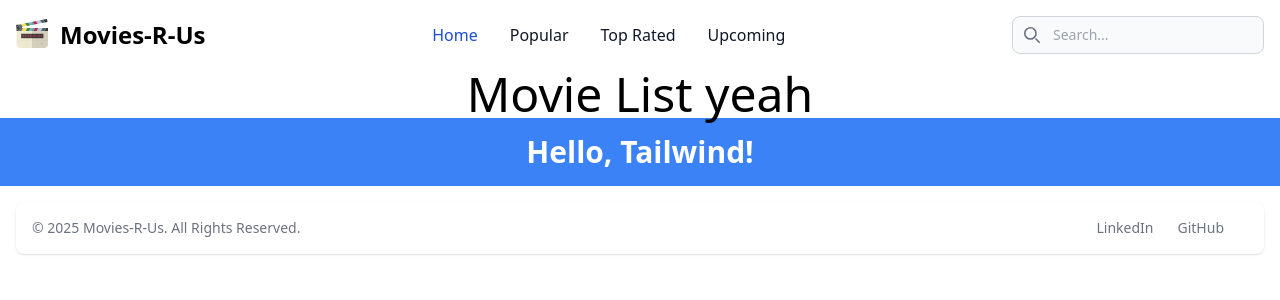
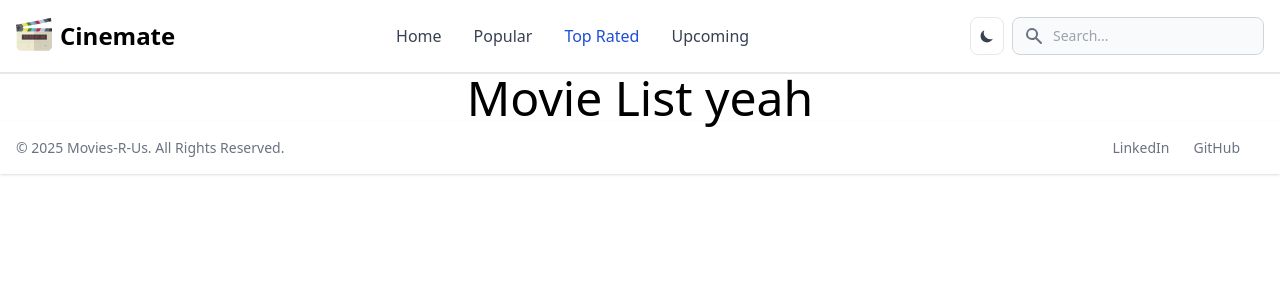
Before and after one commit to keatonflake/moviesrus, a React (Vite) app: page /movies/top in a window 1280 px wide. Shown: the top 300 px of the page. Built offline with nearby package versions, Linux system fonts and the light colour scheme.

Commit message:
added functional header

```diff
--- a/src/components/Footer.jsx
+++ b/src/components/Footer.jsx
@@ -2,24 +2,32 @@ import { Link } from "react-router-dom";
 
 export const Footer = () => {
   return (
-    <footer className="bg-white rounded-lg shadow m-4 dark:bg-gray-800">
+    <footer className="bg-white shadow dark:bg-gray-800">
       <div className="w-full mx-auto max-w-screen-xl p-4 md:flex md:items-center md:justify-between">
         <span className="text-sm text-gray-500 sm:text-center dark:text-gray-400">
           © 2025{" "}
-          <Link to="/">
-            <a className="hover:underline">Movies-R-Us</a>
+          <Link to="/" className="hover:underline">
+            Movies-R-Us
           </Link>
           . All Rights Reserved.
         </span>
         <ul className="flex flex-wrap items-center mt-3 text-sm font-medium text-gray-500 dark:text-gray-400 sm:mt-0">
           <li>
-            <Link target="blank" to="https://www.linkedin.com/in/keaton-flake/">
-              <a className="hover:underline me-4 md:me-6">LinkedIn</a>
+            <Link
+              target="_blank"
+              to="https://www.linkedin.com/in/keaton-flake/"
+              className="hover:underline me-4 md:me-6"
+            >
+              LinkedIn
             </Link>
           </li>
           <li>
-            <Link target="blank" to="https://github.com/keatonflake">
-              <a className="hover:underline me-4 md:me-6">GitHub</a>
+            <Link
+              target="_blank"
+              to="https://github.com/keatonflake"
+              className="hover:underline me-4 md:me-6"
+            >
+              GitHub
             </Link>
           </li>
         </ul>
--- a/src/components/Header.jsx
+++ b/src/components/Header.jsx
@@ -1,128 +1,231 @@
-import { Link, NavLink } from "react-router-dom";
-
+import { useEffect } from "react";
+import { useState } from "react";
+import { Link, NavLink, useNavigate } from "react-router-dom";
 import Logo from "../assets/movie.svg";
 
 export const Header = () => {
+  const [hidden, setHidden] = useState(true);
+  const [darkMode, setDarkMode] = useState(
+    JSON.parse(localStorage.getItem("darkMode")) || false
+  );
+  const navigate = useNavigate();
+
+  useEffect(() => {
+    localStorage.setItem("darkMode", JSON.stringify(darkMode));
+
+    if (darkMode) {
+      document.documentElement.classList.add("dark");
+    } else {
+      document.documentElement.classList.remove("dark");
+    }
+  }, [darkMode]);
+
+  const activeClass =
+    "text-base block py-2 pr-4 pl-3 text-white bg-blue-700 rounded md:bg-transparent md:text-blue-700 md:p-0 dark:text-white";
+  const inActiveClass =
+    "text-base block py-2 pr-4 pl-3 text-gray-700 rounded hover:bg-gray-100 md:hover:bg-transparent md:hover:text-blue-700 md:p-0 md:dark:hover:text-white dark:text-gray-400 dark:hover:bg-gray-700 dark:hover:text-white md:dark:hover:bg-transparent dark:border-gray-700";
+
+  const handleSubmit = (event) => {
+    event.preventDefault();
+    const queryTerm = event.target.search.value;
+    event.target.reset();
+    return navigate(`/search?q=${queryTerm}`);
+  };
+
   return (
     <header>
-      <nav className="bg-white border-gray-200 dark:bg-gray-900">
-        <div className="max-w-screen-xl flex flex-wrap items-center justify-between mx-auto p-4">
-          <Link to="/" className="flex items-center space-x-3">
-            <img src={Logo} className="h-8" alt="Flowbite Logo" />
+      <nav className="bg-white border-b-2 border-gray-200 px-2 sm:px-4 py-2 dark:bg-gray-900 dark:border-b-1 dark:border-gray-900">
+        <div className="flex flex-wrap justify-between items-center mx-auto">
+          <Link to="/" className="flex items-center">
+            <img src={Logo} className="mr-2 h-8 sm:h-9" alt="Cinemate Logo" />
             <span className="self-center text-2xl font-semibold whitespace-nowrap dark:text-white">
-              Movies-R-Us
+              Cinemate
             </span>
           </Link>
-          <div className="flex md:order-2">
+
+          <div id="mobile-nav" className="flex md:order-2">
             <button
+              onClick={() => setDarkMode(!darkMode)}
+              data-tooltip-target="navbar-search-example-toggle-dark-mode-tooltip"
+              type="button"
+              data-toggle-dark="light"
+              className="flex items-center p-2 mr-2 text-xs font-medium text-gray-700 bg-white rounded-lg border border-gray-200 toggle-dark-state-example hover:bg-gray-100 hover:text-blue-700 focus:z-10 focus:ring-2 focus:ring-gray-300 dark:focus:ring-gray-500 dark:bg-gray-800 focus:outline-none dark:text-gray-400 dark:border-gray-600 dark:hover:text-white dark:hover:bg-gray-700"
+            >
+              {darkMode ? (
+                <svg
+                  aria-hidden="true"
+                  data-toggle-icon="sun"
+                  className="w-4 h-4"
+                  fill="currentColor"
+                  viewBox="0 0 20 20"
+                  xmlns="http://www.w3.org/2000/svg"
+                >
+                  <path
+                    d="M10 2a1 1 0 011 1v1a1 1 0 11-2 0V3a1 1 0 011-1zm4 8a4 4 0 11-8 0 4 4 0 018 0zm-.464 4.95l.707.707a1 1 0 001.414-1.414l-.707-.707a1 1 0 00-1.414 1.414zm2.12-10.607a1 1 0 010 1.414l-.706.707a1 1 0 11-1.414-1.414l.707-.707a1 1 0 011.414 0zM17 11a1 1 0 100-2h-1a1 1 0 100 2h1zm-7 4a1 1 0 011 1v1a1 1 0 11-2 0v-1a1 1 0 011-1zM5.05 6.464A1 1 0 106.465 5.05l-.708-.707a1 1 0 00-1.414 1.414l.707.707zm1.414 8.486l-.707.707a1 1 0 01-1.414-1.414l.707-.707a1 1 0 011.414 1.414zM4 11a1 1 0 100-2H3a1 1 0 000 2h1z"
+                    fillRule="evenodd"
+                    clipRule="evenodd"
+                  ></path>
+                </svg>
+              ) : (
+                <svg
+                  aria-hidden="true"
+                  data-toggle-icon="moon"
+                  className="w-4 h-4"
+                  fill="currentColor"
+                  viewBox="0 0 20 20"
+                  xmlns="http://www.w3.org/2000/svg"
+                >
+                  <path d="M17.293 13.293A8 8 0 016.707 2.707a8.001 8.001 0 1010.586 10.586z"></path>
+                </svg>
+              )}
+            </button>
+            <button
+              onClick={() => setHidden(!hidden)}
               type="button"
               data-collapse-toggle="navbar-search"
               aria-controls="navbar-search"
               aria-expanded="false"
-              className="md:hidden text-gray-500 dark:text-gray-400 hover:bg-gray-100 dark:hover:bg-gray-700 focus:outline-none focus:ring-4 focus:ring-gray-200 dark:focus:ring-gray-700 rounded-lg text-sm p-2.5 me-1"
+              className="md:hidden text-gray-500 dark:text-gray-400 hover:bg-gray-100 dark:hover:bg-gray-700 focus:outline-none focus:ring-4 focus:ring-gray-200 dark:focus:ring-gray-700 rounded-lg text-sm p-2.5 mr-1"
             >
               <svg
                 className="w-5 h-5"
                 aria-hidden="true"
+                fill="currentColor"
+                viewBox="0 0 20 20"
                 xmlns="http://www.w3.org/2000/svg"
-                fill="none"
-                viewBox="0 0 20 20"
               >
                 <path
-                  stroke="currentColor"
-                  strokeLinecap="round"
-                  strokeLinejoin="round"
-                  strokeWidth="2"
-                  d="m19 19-4-4m0-7A7 7 0 1 1 1 8a7 7 0 0 1 14 0Z"
-                />
+                  fillRule="evenodd"
+                  d="M8 4a4 4 0 100 8 4 4 0 000-8zM2 8a6 6 0 1110.89 3.476l4.817 4.817a1 1 0 01-1.414 1.414l-4.816-4.816A6 6 0 012 8z"
+                  clipRule="evenodd"
+                ></path>
               </svg>
               <span className="sr-only">Search</span>
             </button>
-            <div className="relative hidden md:block">
-              <div className="absolute inset-y-0 left-0 flex items-center ps-3 pointer-events-none">
+            <div className="hidden relative md:block">
+              <div className="flex absolute inset-y-0 left-0 items-center pl-3 pointer-events-none">
                 <svg
-                  className="w-4 h-4 text-gray-500 dark:text-gray-400"
+                  className="w-5 h-5 text-gray-500"
                   aria-hidden="true"
+                  fill="currentColor"
+                  viewBox="0 0 20 20"
                   xmlns="http://www.w3.org/2000/svg"
-                  fill="none"
-                  viewBox="0 0 20 20"
                 >
                   <path
-                    stroke="currentColor"
-                    strokeLinecap="round"
-                    strokeLinejoin="round"
-                    strokeWidth="2"
-                    d="m19 19-4-4m0-7A7 7 0 1 1 1 8a7 7 0 0 1 14 0Z"
-                  />
+                    fillRule="evenodd"
+                    d="M8 4a4 4 0 100 8 4 4 0 000-8zM2 8a6 6 0 1110.89 3.476l4.817 4.817a1 1 0 01-1.414 1.414l-4.816-4.816A6 6 0 012 8z"
+                    clipRule="evenodd"
+                  ></path>
                 </svg>
                 <span className="sr-only">Search icon</span>
               </div>
-              <input
-                type="text"
-                id="search-navbar"
-                className="block w-full p-2 ps-10 text-sm text-gray-900 border border-gray-300 rounded-lg bg-gray-50 focus:ring-blue-500 focus:border-blue-500 dark:bg-gray-700 dark:border-gray-600 dark:placeholder-gray-400 dark:text-white dark:focus:ring-blue-500 dark:focus:border-blue-500"
-                placeholder="Search..."
-              />
+              <form onSubmit={handleSubmit}>
+                <input
+                  type="text"
+                  id="search-navbar"
+                  name="search"
+                  className="block p-2 pl-10 w-full text-gray-900 bg-gray-50 rounded-lg border border-gray-300 sm:text-sm focus:ring-blue-500 focus:border-blue-500 dark:bg-gray-700 dark:border-gray-600 dark:placeholder-gray-400 dark:text-white dark:focus:ring-blue-500 dark:focus:border-blue-500"
+                  placeholder="Search..."
+                  autoComplete="off"
+                />
+              </form>
             </div>
             <button
+              onClick={() => setHidden(!hidden)}
               data-collapse-toggle="navbar-search"
               type="button"
-              className="inline-flex items-center p-2 w-10 h-10 justify-center text-sm text-gray-500 rounded-lg md:hidden hover:bg-gray-100 focus:outline-none focus:ring-2 focus:ring-gray-200 dark:text-gray-400 dark:hover:bg-gray-700 dark:focus:ring-gray-600"
+              className="inline-flex items-center p-2 text-sm text-gray-500 rounded-lg md:hidden hover:bg-gray-100 focus:outline-none focus:ring-2 focus:ring-gray-200 dark:text-gray-400 dark:hover:bg-gray-700 dark:focus:ring-gray-600"
               aria-controls="navbar-search"
               aria-expanded="false"
             >
-              <span className="sr-only">Open main menu</span>
+              <span className="sr-only">Open menu</span>
               <svg
-                className="w-5 h-5"
+                className="w-6 h-6"
                 aria-hidden="true"
+                fill="currentColor"
+                viewBox="0 0 20 20"
                 xmlns="http://www.w3.org/2000/svg"
-                fill="none"
-                viewBox="0 0 17 14"
               >
                 <path
-                  stroke="currentColor"
-                  strokeLinecap="round"
-                  strokeLinejoin="round"
-                  strokeWidth="2"
-                  d="M1 1h15M1 7h15M1 13h15"
-                />
+                  fillRule="evenodd"
+                  d="M3 5a1 1 0 011-1h12a1 1 0 110 2H4a1 1 0 01-1-1zM3 10a1 1 0 011-1h12a1 1 0 110 2H4a1 1 0 01-1-1zM3 15a1 1 0 011-1h12a1 1 0 110 2H4a1 1 0 01-1-1z"
+                  clipRule="evenodd"
+                ></path>
               </svg>
             </button>
           </div>
+
           <div
-            className="items-center justify-between hidden w-full md:flex md:w-auto md:order-1"
+            className={`${
+              hidden ? "hidden" : ""
+            } justify-between items-center w-full md:flex md:w-auto md:order-1`}
             id="navbar-search"
           >
-            <ul className="flex flex-col p-4 md:p-0 mt-4 font-medium border border-gray-100 rounded-lg bg-gray-50 md:space-x-8 md:flex-row md:mt-0 md:border-0 md:bg-white dark:bg-gray-800 md:dark:bg-gray-900 dark:border-gray-700">
-              <li key="home">
+            <div className="relative mt-3 md:hidden">
+              <div className="flex absolute inset-y-0 left-0 items-center pl-3 pointer-events-none">
+                <svg
+                  className="w-5 h-5 text-gray-500"
+                  aria-hidden="true"
+                  fill="currentColor"
+                  viewBox="0 0 20 20"
+                  xmlns="http://www.w3.org/2000/svg"
+                >
+                  <path
+                    fillRule="evenodd"
+                    d="M8 4a4 4 0 100 8 4 4 0 000-8zM2 8a6 6 0 1110.89 3.476l4.817 4.817a1 1 0 01-1.414 1.414l-4.816-4.816A6 6 0 012 8z"
+                    clipRule="evenodd"
+                  ></path>
+                </svg>
+              </div>
+              <form onSubmit={handleSubmit}>
+                <input
+                  type="text"
+                  id="search-navbar"
+                  name="search"
+                  className="block p-2 pl-10 w-full text-gray-900 bg-gray-50 rounded-lg border border-gray-300 sm:text-sm focus:ring-blue-500 focus:border-blue-500 dark:bg-gray-700 dark:border-gray-600 dark:placeholder-gray-400 dark:text-white dark:focus:ring-blue-500 dark:focus:border-blue-500"
+                  placeholder="Search..."
+                  autoComplete="off"
+                />
+              </form>
+            </div>
+            <ul className="flex flex-col p-4 mt-4 bg-gray-50 rounded-lg border border-gray-100 md:flex-row md:space-x-8 md:mt-0 md:text-sm md:font-medium md:border-0 md:bg-white dark:bg-gray-800 md:dark:bg-gray-900 dark:border-gray-700">
+              <li>
                 <NavLink
                   to="/"
-                  className="block py-2 px-3 text-white bg-blue-700 rounded md:bg-transparent md:text-blue-700 md:p-0 md:dark:text-blue-500"
+                  className={({ isActive }) =>
+                    isActive ? activeClass : inActiveClass
+                  }
                   end
                 >
                   Home
                 </NavLink>
               </li>
-              <li key="about">
+              <li>
                 <NavLink
-                  to="movies/popular"
-                  className="block py-2 px-3 text-gray-900 rounded hover:bg-gray-100 md:hover:bg-transparent md:hover:text-blue-700 md:p-0 md:dark:hover:text-blue-500 dark:text-white dark:hover:bg-gray-700 dark:hover:text-white md:dark:hover:bg-transparent dark:border-gray-700"
+                  to="/movies/popular"
+                  className={({ isActive }) =>
+                    isActive ? activeClass : inActiveClass
+                  }
                 >
                   Popular
                 </NavLink>
               </li>
-              <li key="top">
+              <li>
                 <NavLink
-                  to="movies/top"
-                  className="block py-2 px-3 text-gray-900 rounded hover:bg-gray-100 md:hover:bg-transparent md:hover:text-blue-700 md:p-0 dark:text-white md:dark:hover:text-blue-500 dark:hover:bg-gray-700 dark:hover:text-white md:dark:hover:bg-transparent dark:border-gray-700"
+                  to="/movies/top"
+                  className={({ isActive }) =>
+                    isActive ? activeClass : inActiveClass
+                  }
                 >
                   Top Rated
                 </NavLink>
               </li>
-              <li key="Upcoming">
+              <li>
                 <NavLink
-                  to="movies/Upcoming"
-                  className="block py-2 px-3 text-gray-900 rounded hover:bg-gray-100 md:hover:bg-transparent md:hover:text-blue-700 md:p-0 dark:text-white md:dark:hover:text-blue-500 dark:hover:bg-gray-700 dark:hover:text-white md:dark:hover:bg-transparent dark:border-gray-700"
+                  to="/movies/upcoming"
+                  className={({ isActive }) =>
+                    isActive ? activeClass : inActiveClass
+                  }
                 >
                   Upcoming
                 </NavLink>
--- a/src/pages/MovieList.jsx
+++ b/src/pages/MovieList.jsx
@@ -4,10 +4,6 @@ export const MovieList = () => {
   return (
     <main>
       <div className="text-5xl">Movie List yeah</div>
-
-      <div className="bg-blue-500 text-white p-4">
-        <h1 className="text-3xl font-bold">Hello, Tailwind!</h1>
-      </div>
     </main>
   );
 };
```
